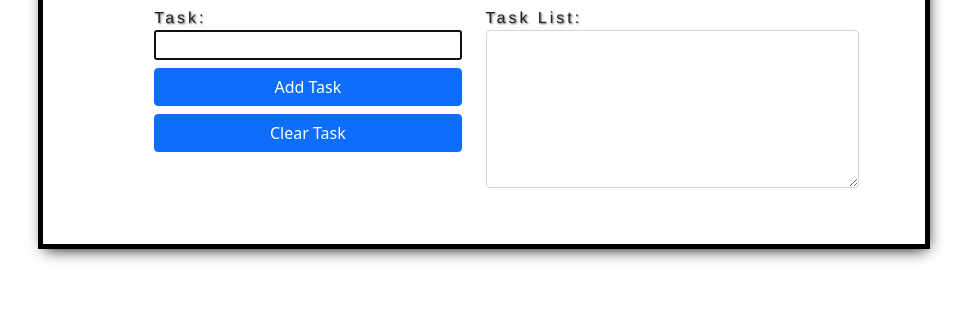
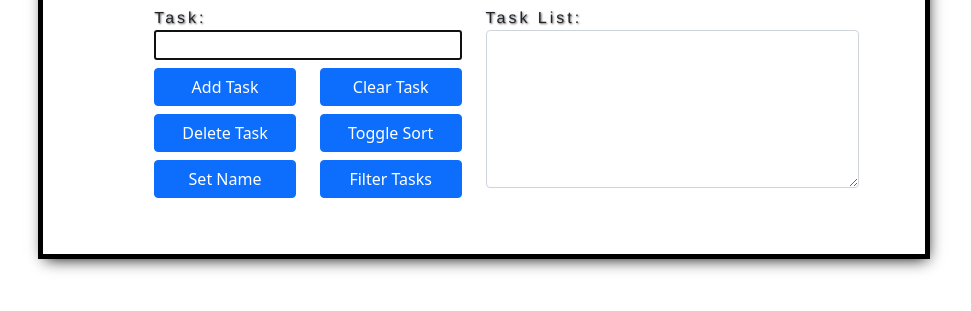
Before and after one commit to webDevAndres/todo-list, a plain HTML site: page index.html in a window 1280 px wide. Shown: the part 189-500 px from the top of the page, without its empty margins (156-1127 px from the left). Drawn offline with nearby package versions, Linux system fonts and the light colour scheme.

Commit message:
added new buttons

```diff
--- a/index.html
+++ b/index.html
@@ -25,11 +25,23 @@
                     <label for="task">Task:</label> <br>
                     <input type="text" name="task" id="task">
                     <div class="row mt-2">
-                        <div class="col-12">
+                        <div class="col-6">
                             <button type="button" id="add_task" class="btn btn-primary">Add Task</button>
                         </div>
-                        <div class="col-12 mt-2">
+                        <div class="col-6">
                             <button type="button" name="clear_tasks" id="clear_tasks" class="btn btn-primary">Clear Task</button>
+                        </div>
+                        <div class="col-6 mt-2">
+                            <button type="button" name="delete_task" id="delete_task" class="btn btn-primary">Delete Task</button>
+                        </div>
+                        <div class="col-6 mt-2">
+                            <button type="button" name="toggle_sort" id="toggle_sort" class="btn btn-primary">Toggle Sort</button>
+                        </div>
+                        <div class="col-6 mt-2">
+                            <button type="button" name="set_name" id="set_name" class="btn btn-primary">Set Name</button>
+                        </div>
+                        <div class="col-6 mt-2">
+                            <button type="button" name="filter_tasks" id="filter_tasks" class="btn btn-primary">Filter Tasks</button>
                         </div>
                     </div>
                 </div>
```
